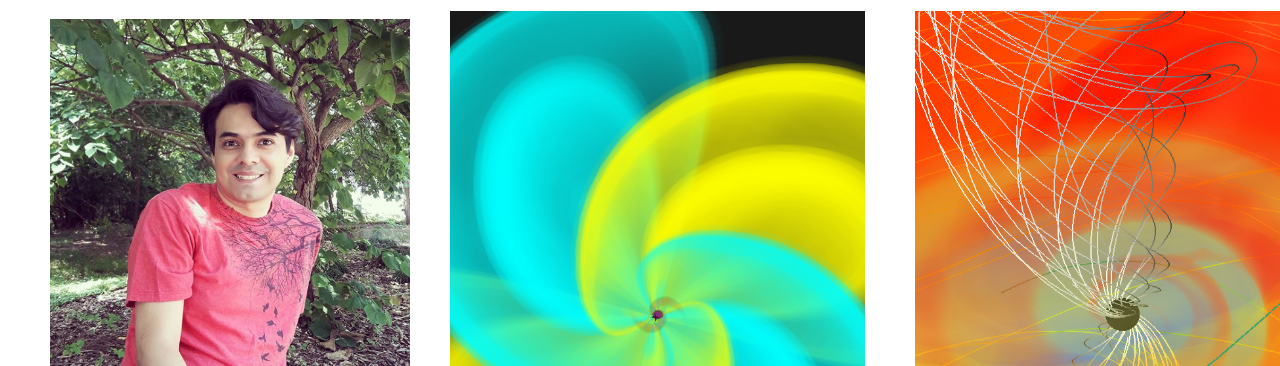
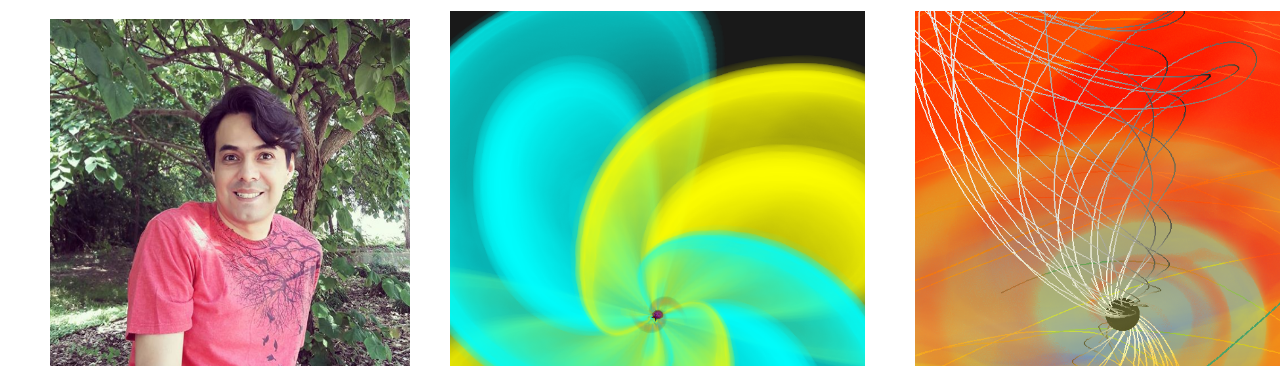
Before and after one commit to miltonruizm/miltonruizm.github.io, a plain HTML site: page index.html in a window 1280 px wide. Shown: the part 91-457 px from the top of the page. Drawn offline with nearby package versions, Linux system fonts and the light colour scheme; files whose address does not match are found by name.

Commit message:
some typos

```diff
--- a/index.html
+++ b/index.html
@@ -79,7 +79,7 @@
 			<div class="main-sidebar">
 				<div class="mb-warp">
 				  <a href="index.html" class="site-logo">
-				    <img src="img/MRuizIV.jpg" alt="Italian Trulli" > <width="450" height="450">
+				    <img src="img/MRuizIV.jpg" <width="400" height="400"> <alt="Italian Trulli" >
 					  <div class="about-info">
 						<h2> Milton Ruiz</h2>
 						<p> Theoretical Astrophysicist &
```
